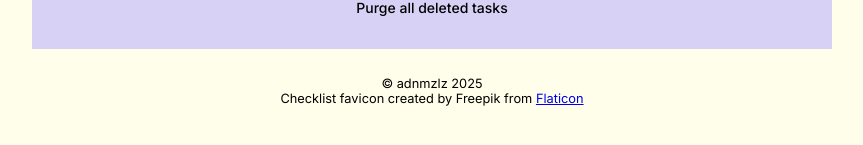
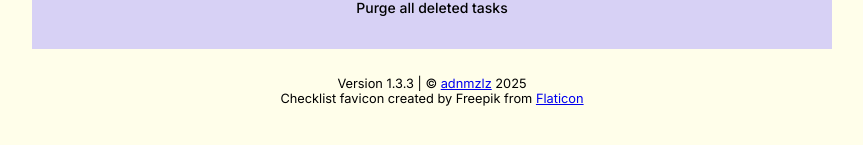
Before and after one commit to adnmzlz/vanilla-todo-list, a website: page deleted.html in a window 1280 px wide. Shown: the part 331-476 px from the top of the page, without its empty margins (208-1071 px from the left). Drawn offline with Linux system fonts and the light colour scheme.

Commit message:
Updated footers

```diff
--- a/deleted.html
+++ b/deleted.html
@@ -60,7 +60,7 @@
   <!-- FOOTER -->
   <footer>
     <div>
-      <p>&copy; adnmzlz 2025</p>
+      <p>Version 1.3.3 | &copy; <a href="https://github.com/adnmzlz" target="_blank">adnmzlz</a> 2025</p>
     </div>
     <div>
       <p>Checklist favicon created by Freepik from <a href="https://www.flaticon.com/free-icons/checklist" title="checklist icons">Flaticon</a></p>
```
Also changed, not shown: index.html (+1 -1 lines).
